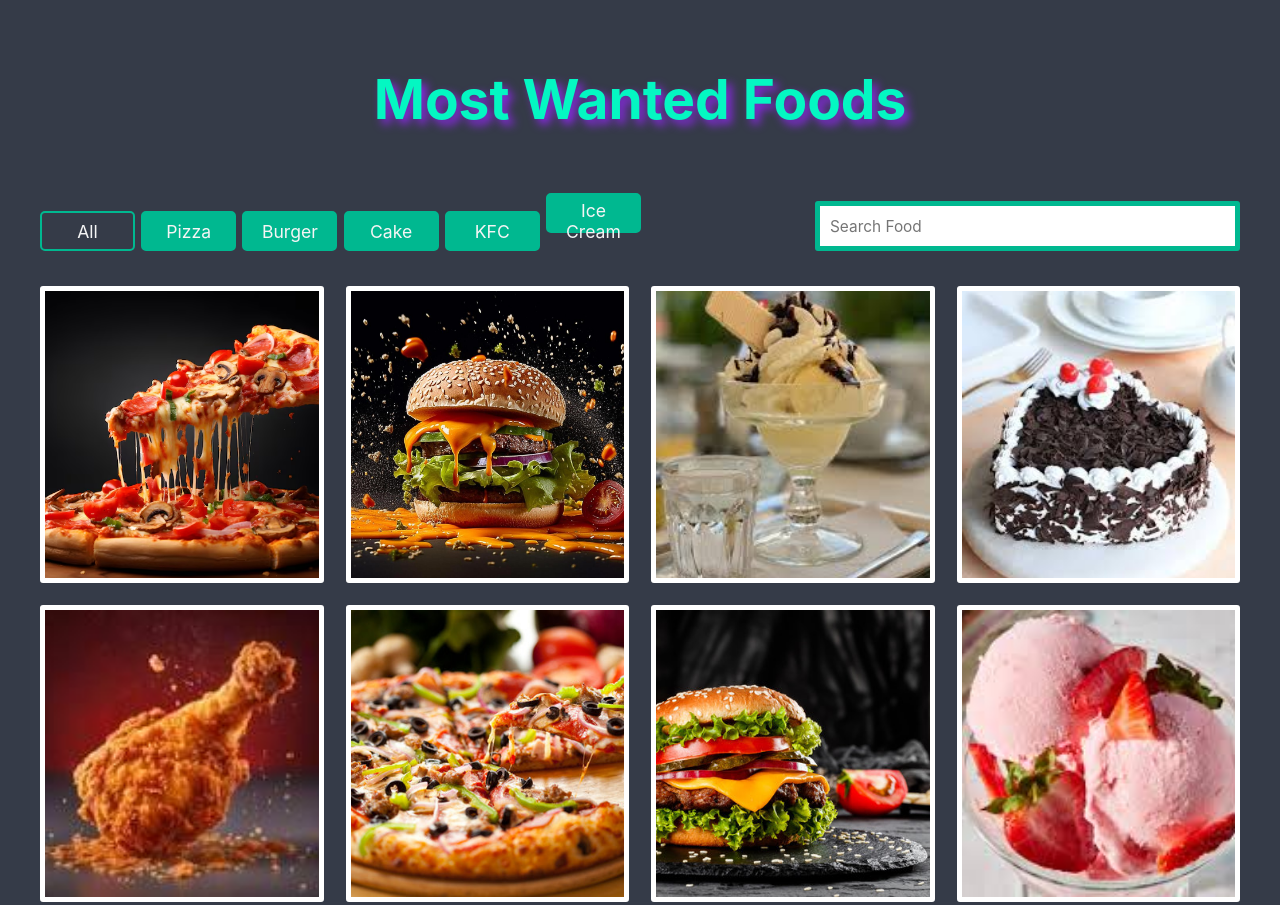
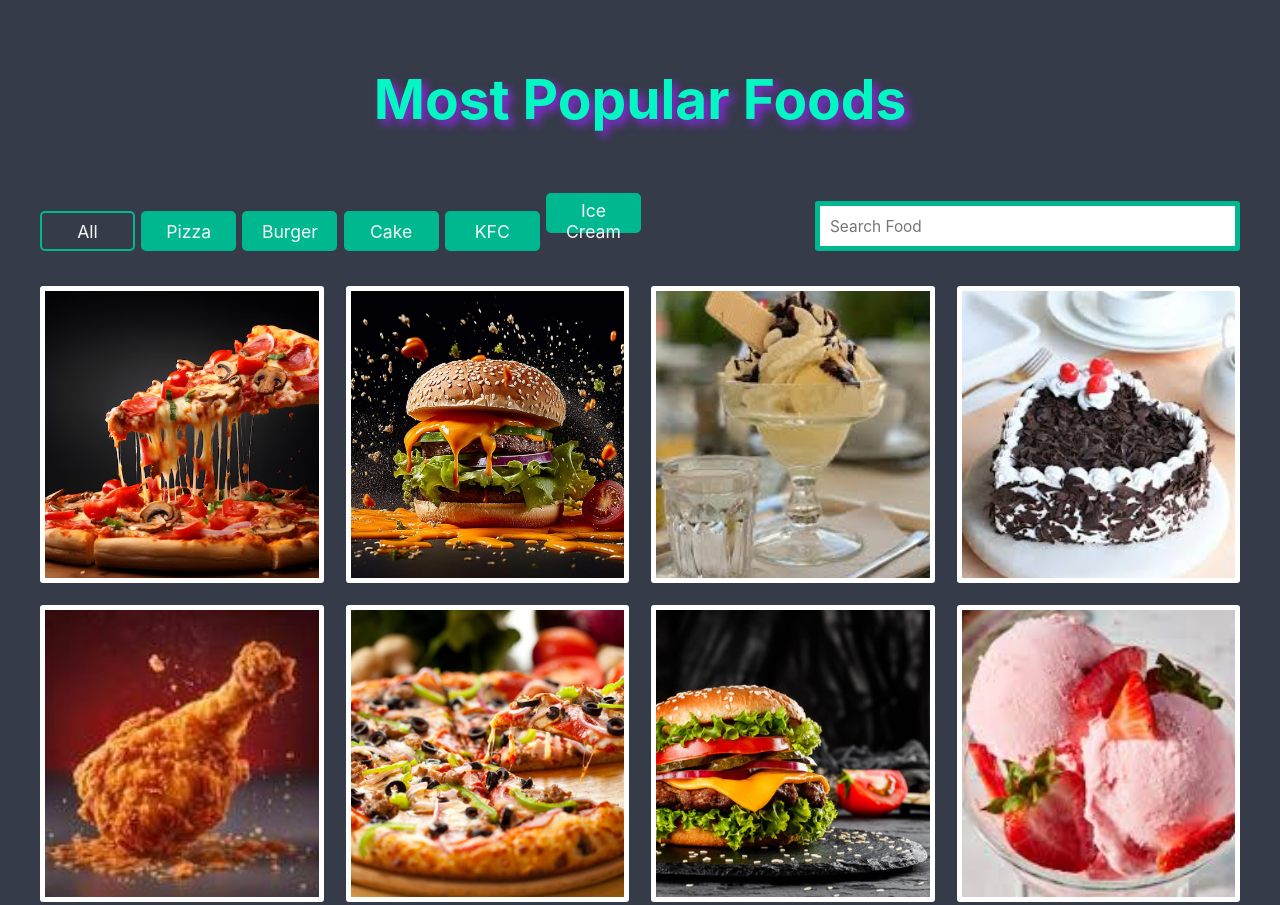
Before and after one commit to Sanjay-of-Technology/PBICK, a plain HTML site: page index.html in a window 1280 px wide. Shown: the top 905 px of the page. Drawn offline with Linux system fonts and the light colour scheme.

Commit message:
Update susccessfully Added

```diff
--- a/index.html
+++ b/index.html
@@ -15,7 +15,7 @@
 
     <!-- Title -->
     <div class="title">
-        <span><h1>Most Wanted Foods</h1></span>
+        <span><h1>Most Popular Foods</h1></span>
     </div>
 
     <!-- Controls -->
```
